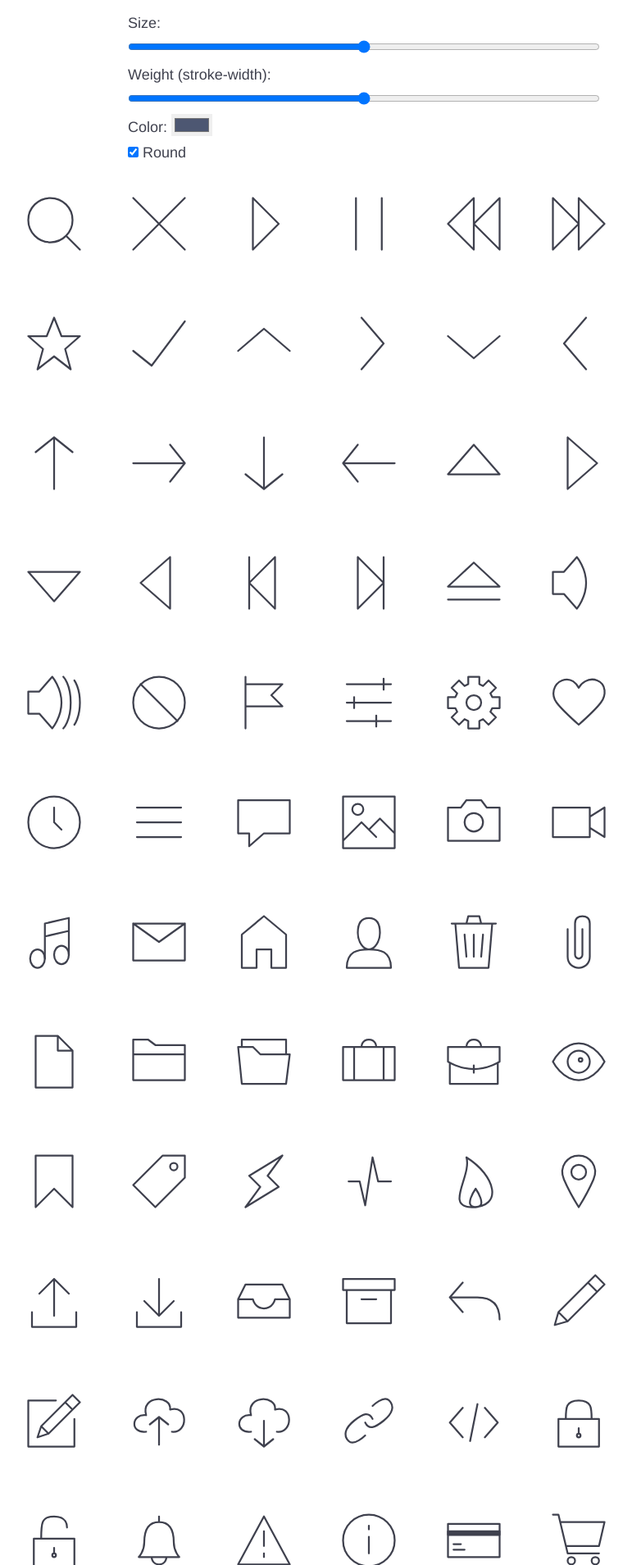
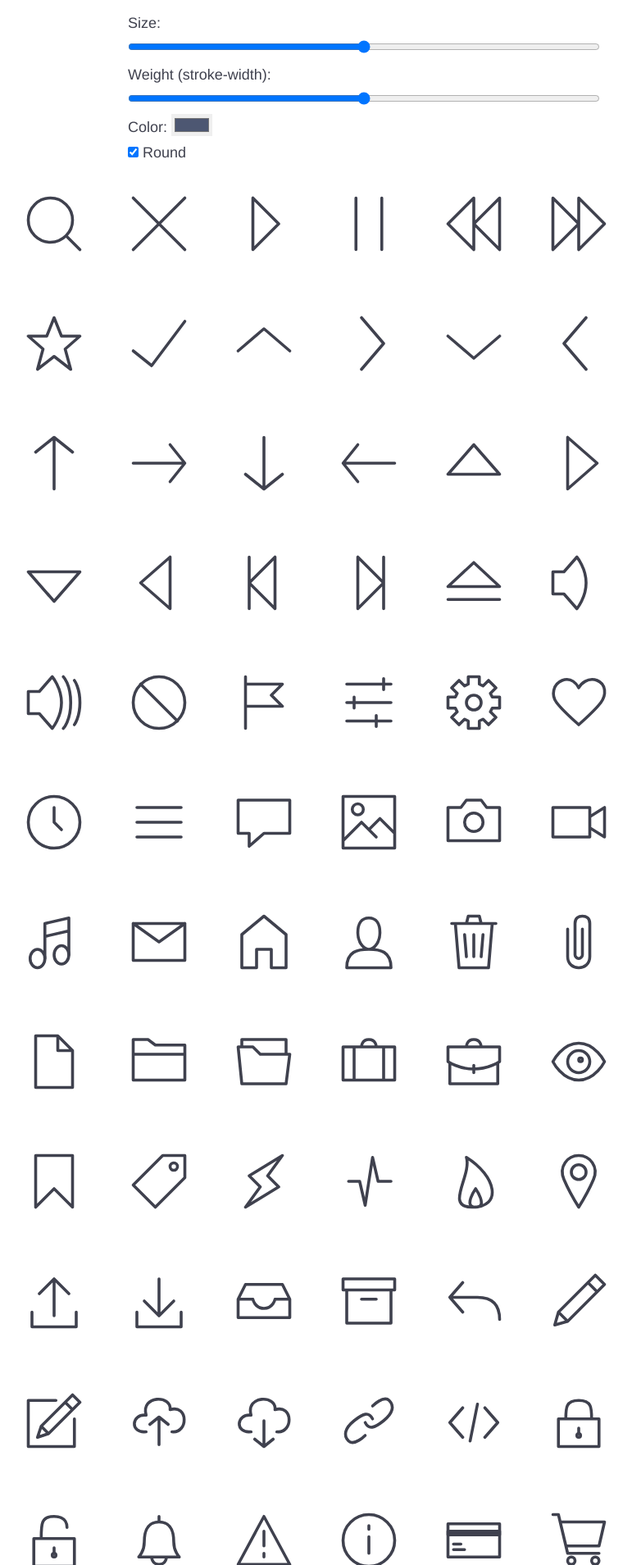
Before and after one commit to danklammer/danklammer.github.io, a Jekyll site: the page built from work/_posts/2016-06-01-bytesize.md, in a window 1280 px wide. Shown: the part 1138-3047 px from the top of the page at 82% size, without its empty margins (196-967 px from the left). Built offline with Jekyll 4.4.1, drawn with Linux system fonts in a browser that asks for light colours.

```diff
--- a/work/_posts/2016-06-01-bytesize.md
+++ b/work/_posts/2016-06-01-bytesize.md
@@ -95,7 +95,7 @@
     </form>
 
 
-    <div id="icons" class="p3 round center-block align-left" style="font-size: 4em; max-width: 56rem">
+    <div id="icons" class="p3 round center-block align-left" style="font-size: 4em; stroke-width: 5%; max-width: 56rem">
 
     <svg id="i-search" class="bs-icon" viewBox="0 0 32 32">
         <circle cx="14" cy="14" r="12" />
```
